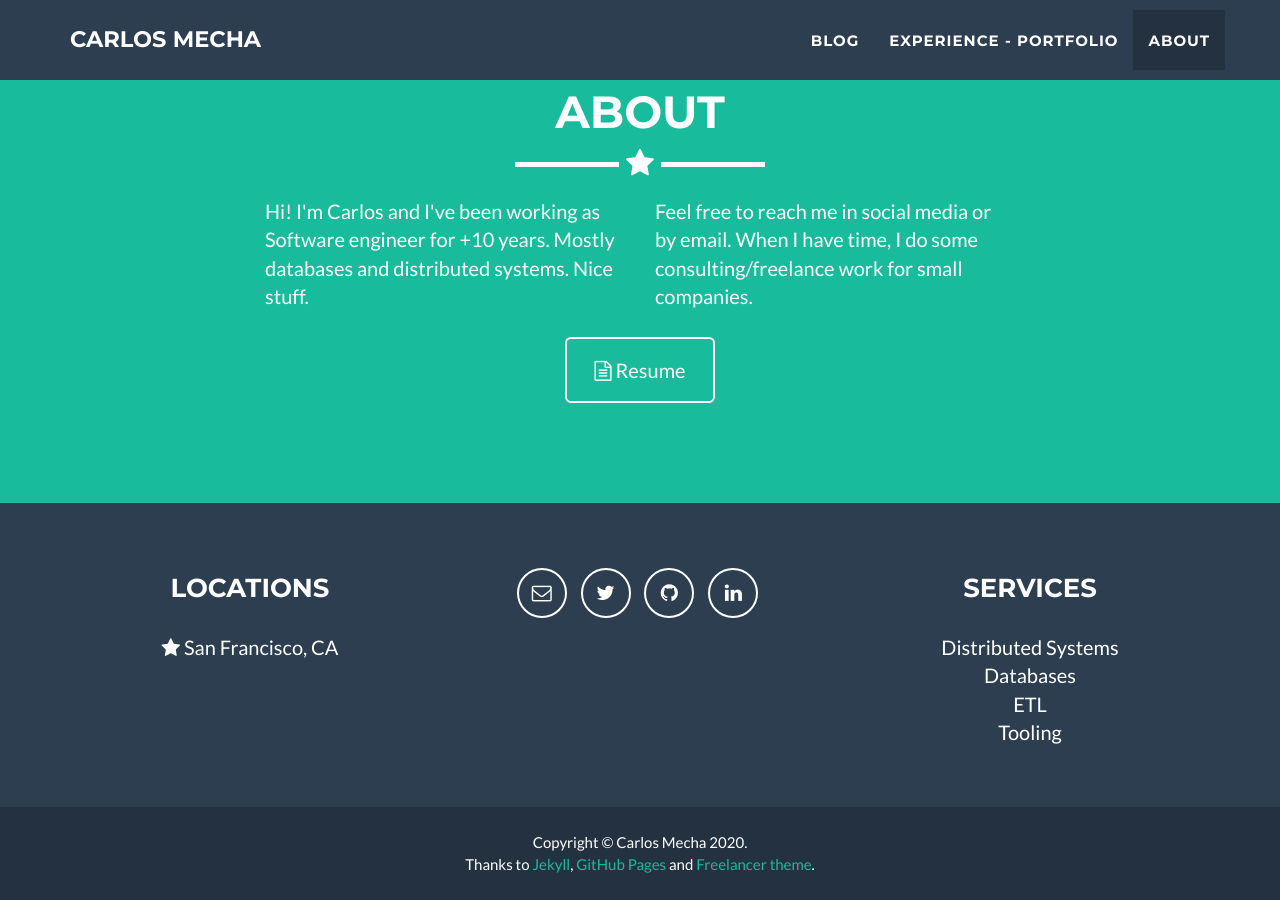
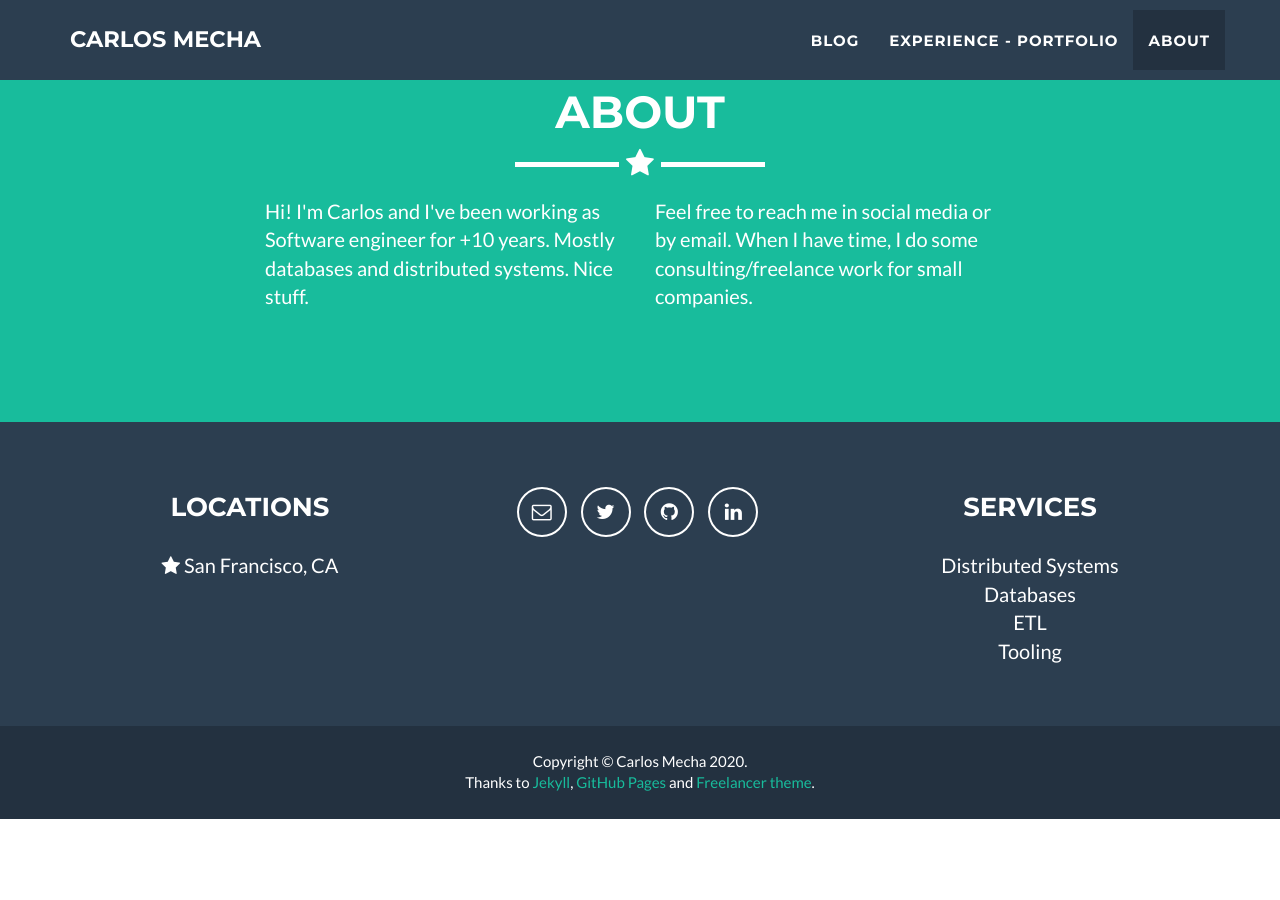
Before and after one commit to CarlosMecha/carlosmecha.github.com, a Jekyll site: the page built from index.html, in a window 1280 px wide and 900 px high, scrolled down 2528 px. Built offline with Jekyll 4.4.1, drawn with Linux system fonts in a browser that asks for light colours; after the commit the page ends 3347 px from its top, so only the background shows below that.

```diff
--- a/_includes/about.html
+++ b/_includes/about.html
@@ -14,11 +14,6 @@
                 <div class="col-lg-4">
                     <p>Feel free to reach me in social media or by email. When I have time, I do some consulting/freelance work for small companies.</p>
                 </div>
-                <div class="col-lg-8 col-lg-offset-2 text-center">
-                    <a href="https://github.com/CarlosMecha/resume" class="btn btn-lg btn-outline">
-                        <i class="fa fa-file-text-o"></i> Resume
-                    </a>
-                </div>
             </div>
         </div>
     </section>
--- a/_includes/blog_preview.html
+++ b/_includes/blog_preview.html
@@ -21,7 +21,7 @@
                             {% assign content = true %}
                             <li>
                                 <a href="{{ post.url }}" title="{{ post.subtitle }}">
-                                    {{ post.date | date: "%b, %Y" }} - {{ post.title }}
+                                    {{ post.date | date: "%b %d, %Y" }} - {{ post.title }}
                                 </a>
                             </li>
                         {% endif %}
```
